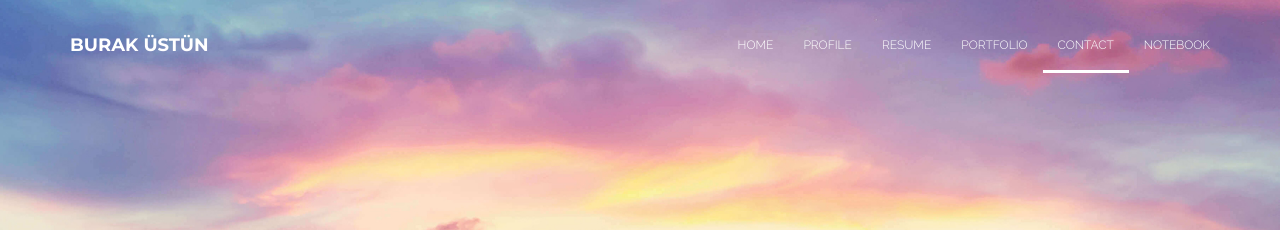
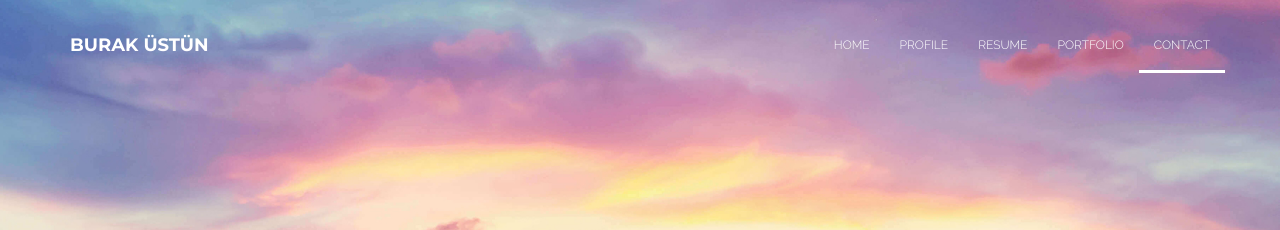
Before and after one commit to buracules/buracules.github.io, a Jekyll site: the page index.html, which Jekyll copies as it is, in a window 1280 px wide. Shown: the top 230 px of the page. Built offline with Jekyll 4.4.1, drawn with Linux system fonts in a browser that asks for light colours.

Commit message:
notebook link kaldırıldı

```diff
--- a/index.html
+++ b/index.html
@@ -68,7 +68,7 @@
 						<span class="icon-bar"></span>
 						<span class="icon-bar"></span>
 						<span class="icon-bar"></span>
-						<span class="icon-bar"></span>
+						<!--<span class="icon-bar"></span>-->
 					</button>
 					<a class="navbar-brand" href="#">Burak Üstün</a>
 				</div>
@@ -81,7 +81,7 @@
 						<li><a href="#resume">Resume</a></li>
 						<li><a href="#portfolio">Portfolio</a></li>
 						<li><a href="#contact">Contact</a></li>
-						<li><a href="categories/">Notebook</a></li>
+						<!--<li><a href="categories/">Notebook</a></li>-->
 					</ul>
 				</div>
 
```
